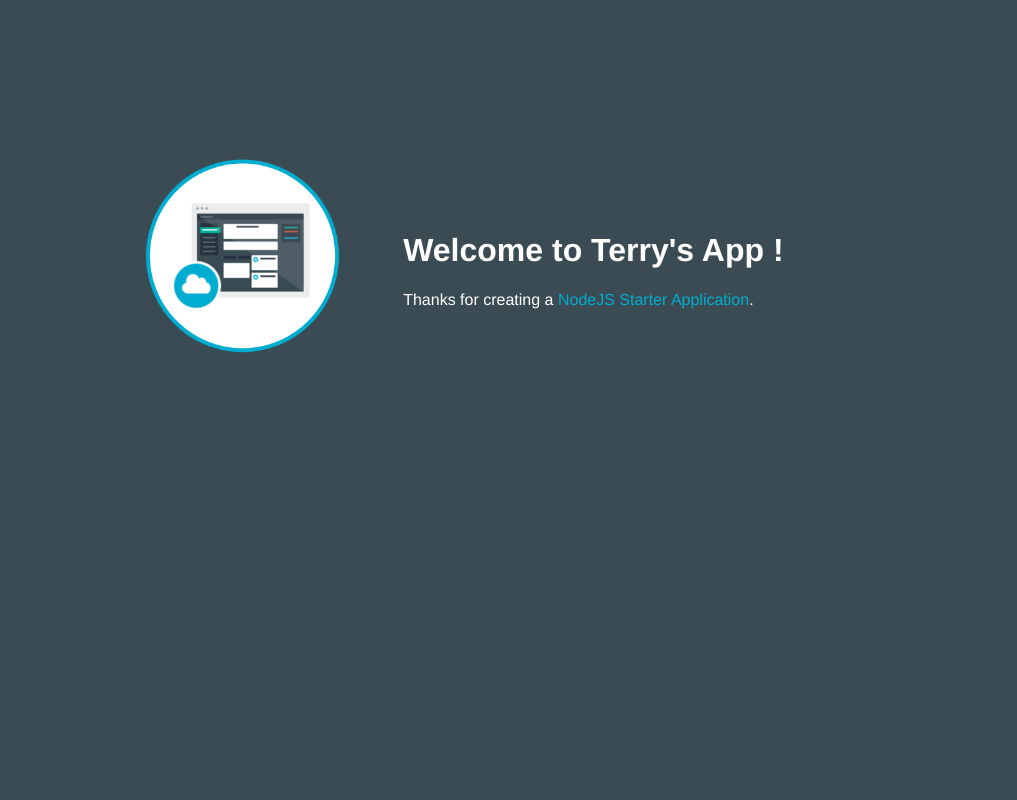
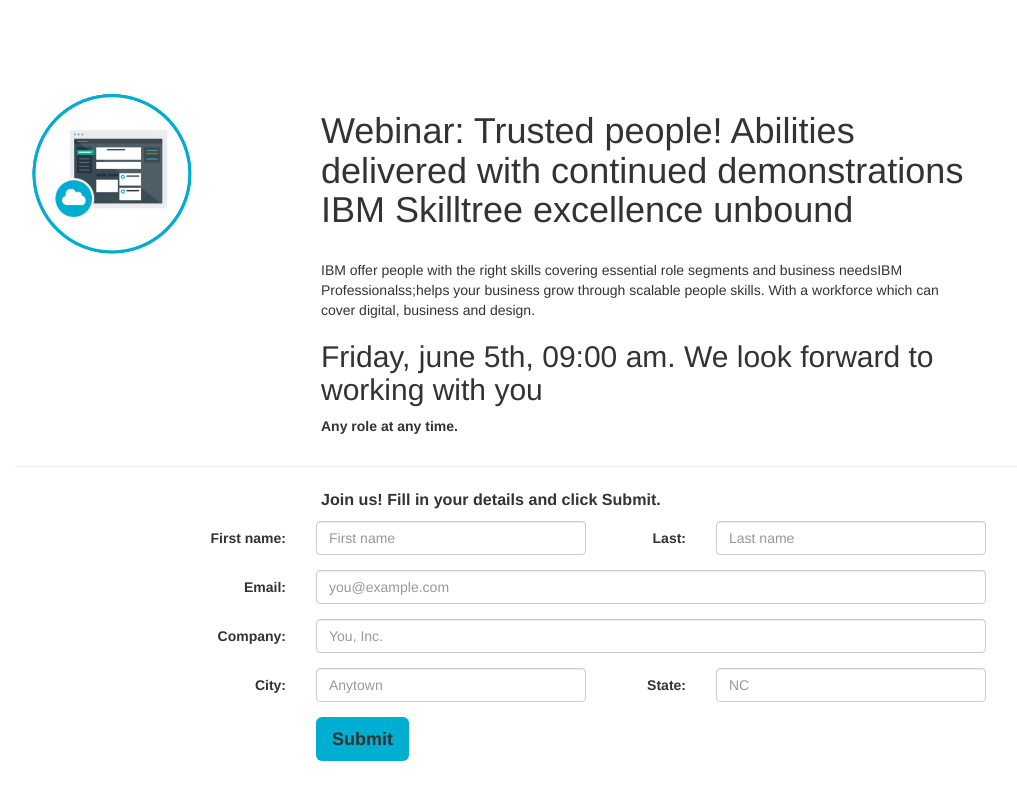
Before and after one commit to Tezzagio/IBMSkillTree, a plain HTML site: page public/index.html in a window 1280 px wide. Shown: the whole page, without its empty margins (139-1156 px from the left). Drawn offline with nearby package versions, Linux system fonts and the light colour scheme.

Commit message:
Added Bootstrap dependancies and webinar form

```diff
--- a/public/index.html
+++ b/public/index.html
@@ -2,25 +2,110 @@
 <html>
 
   <head>
-    <title>NodeJS Starter Application</title>
+    <title>IBMSkillTree</title>
     <meta charset="utf-8">
     <meta http-equiv="X-UA-Compatible" content="IE=edge">
     <meta name="viewport" content="width=device-width, initial-scale=1">
-    <link rel="stylesheet" href="stylesheets/style.css">
+
+    <title>IBMSkillsTree</title>
+
+    <!-- Use the maxcdn network to get Bootstrap -->
+    <!-- Latest compiled and minified CSS -->
+    <link rel="stylesheet"
+      href="https://maxcdn.bootstrapcdn.com/bootstrap/3.3.7/css/bootstrap.min.css"
+      integrity="sha384-BVYiiSIFeK1dGmJRAkycuHAHRg32OmUcww7on3RYdg4Va+PmSTsz/K68vbdEjh4u"
+      crossorigin="anonymous">
+    <!-- Optional theme -->
+    <link rel="stylesheet"
+      href="https://maxcdn.bootstrapcdn.com/bootstrap/3.3.7/css/bootstrap-theme.min.css"
+      integrity="sha384-rHyoN1iRsVXV4nD0JutlnGaslCJuC7uwjduW9SVrLvRYooPp2bWYgmgJQIXwl/Sp"
+      crossorigin="anonymous">
+    <!-- Latest compiled and minified JavaScript -->
+    <script src="https://maxcdn.bootstrapcdn.com/bootstrap/3.3.7/js/bootstrap.min.js"
+      integrity="sha384-Tc5IQib027qvyjSMfHjOMaLkfuWVxZxUPnCJA7l2mCWNIpG9mGCD8wGNIcPD7Txa"
+      crossorigin="anonymous"></script>
+
+    <link rel="stylesheet" href="stylesheets/base.css">
+    <meta http-equiv="X-UA-Compatible" content="IE=edge">
   </head>
 
   <body>
-    <table>
-      <tr>
-        <td style= "width:30%;">
-          <img class = "newappIcon" src="images/newapp-icon.png">
-        </td>
-        <td>
-          <h1 id="message">Welcome to Terry's App !</h1>
-          <p class='description'></p> Thanks for creating a <span class = "blue">NodeJS Starter Application</span>.
-        </td>
-      </tr>
-    </table>
+  <section id="intro" class="container">
+      <div class="row" style="padding-top: 8%;">
+        <div class="col-sm-offset-1 col-sm-2">
+          <img class="newappIcon img-responsive" src="images/newapp-icon.png"/>
+        </div>
+        <div class="col-sm-offset-1 col-sm-7">
+          <h1>Webinar: Trusted people! Abilities delivered with continued demonstrations <span class="blue">IBM Skilltree excellence unbound</span></h1>
+          <p style="padding-top: 20px;">IBM offer people with the right skills covering essential role segments and  business needs<span class="blue" style="font-weight:">IBM Professionalss;<span class="blue">helps your business grow through scalable people skills. With a workforce which can cover digital, business and design.</p>
+          <h2>Friday, june 5th, 09:00 am. We look forward to working with you</h2>
+            <span class="blue" style="font-weight: bold;">Any role at any time.</span></p>
+        </div>
+      </div>
+      <div class="row">
+        <hr class="col-sm-offset-1 col-sm-10 blue"/>
+      </div>
+      <div class="row">
+        <form class="form-horizontal" method="post" action="/registration"
+          role="form" id="registration-form">
+          <div class="controls">
+          <p class="col-sm-offset-4 col-sm-8 blue"
+            style="font-weight: bold; font-size: 115%;">
+            Join us! Fill in your details and click Submit.</p>
+          <div class="form-group">
+            <label class="col-sm-3 col-sm-offset-1 control-label"
+              for="firstName">First name:</label>
+            <div class="col-sm-3">
+              <input class="form-control" type="text" id="firstName"
+                name="firstName" placeholder="First name">
+            </div>
+            <label class="col-sm-1 control-label" for="lastName">Last: </label>
+            <div class="col-sm-3">
+              <input class="form-control" type="text" id="lastName"
+                name="lastName" placeholder="Last name">
+            </div>
+          </div>
+          <div class="form-group">
+            <label class="col-sm-2 col-sm-offset-2 control-label"
+              for="email">Email:</label>
+            <div class="col-sm-7">
+              <input class="form-control" type="email" id="email" name="email"
+                placeholder="you@example.com">
+	    </div>
+          </div>
+          <div class="form-group">
+            <label class="col-sm-2 col-sm-offset-2 control-label"
+              for="company">Company:</label>
+            <div class="col-sm-7">
+              <input class="form-control" type="text" id="company"
+                name="company" placeholder="You, Inc.">
+            </div>
+          </div>
+          <div class="form-group">
+            <label class="col-sm-2 col-sm-offset-2 control-label"
+              for="city">City:</label>
+            <div class="col-sm-3">
+              <input class="form-control" type="text" id="city" name="city"
+                placeholder="Anytown">
+            </div>
+            <label class="col-sm-1 control-label" for="state">State:</label>
+            <div class="col-sm-3">
+              <input class="form-control" type="text" id="state" name="state"
+                placeholder="NC">
+            </div>
+          </div>
+          <div class="form-group">
+            <div class="col-sm-offset-4 col-sm-8">
+              <button class="btn btn-lg"
+                style="border: none; background-color: #00aed1; font-weight: bold;"
+                type="submit">Submit</button>
+            </div>
+          </div>
+        </div>
+        </form>
+      </div>
+    </section>
+    <!-- jQuery (necessary for Bootstrap's JavaScript plugins) -->
+    <script src="https://ajax.googleapis.com/ajax/libs/jquery/1.12.4/jquery.min.js"></script>
   </body>
-
 </html>
```
Also changed, not shown: 2 other files.
